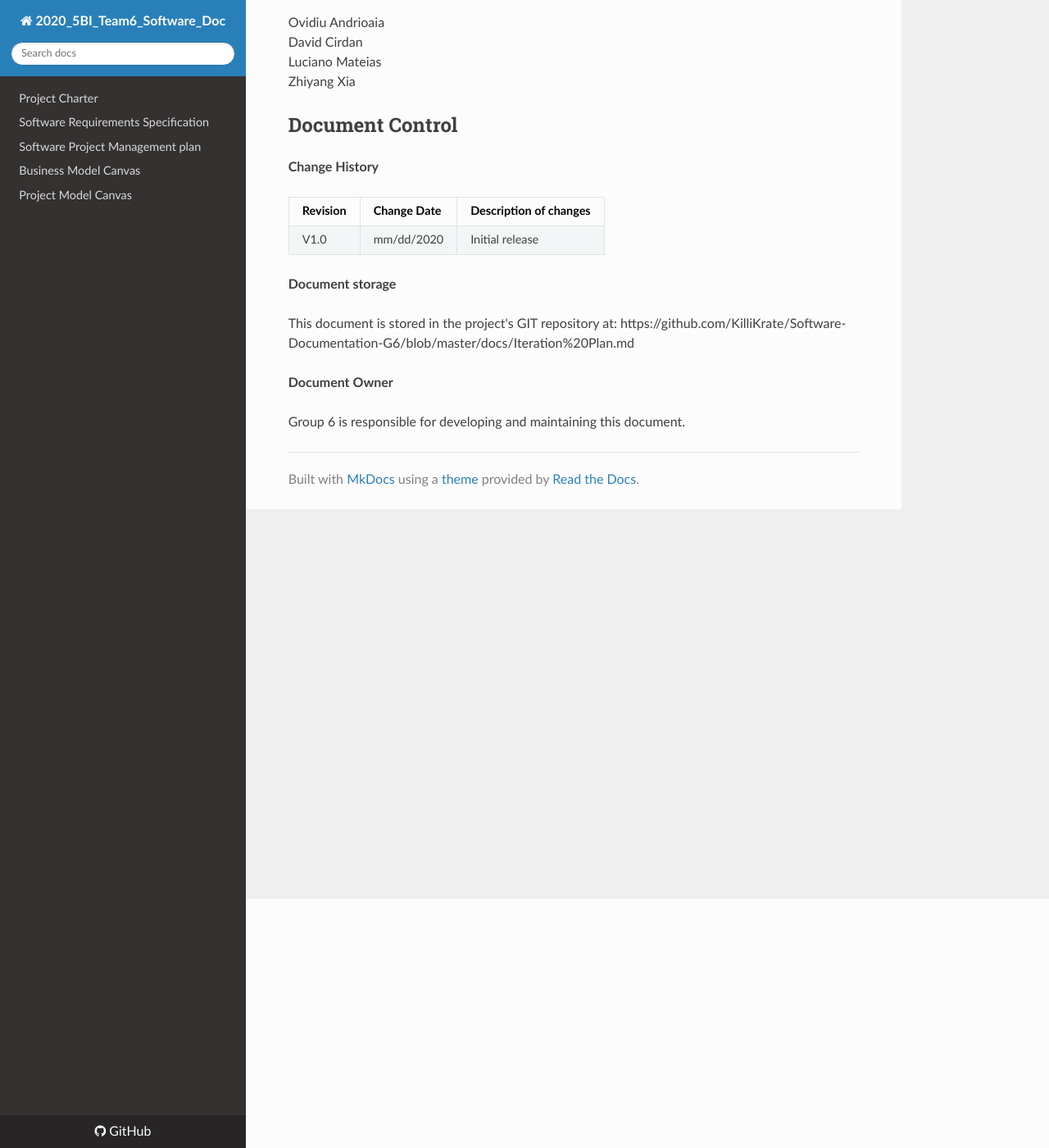
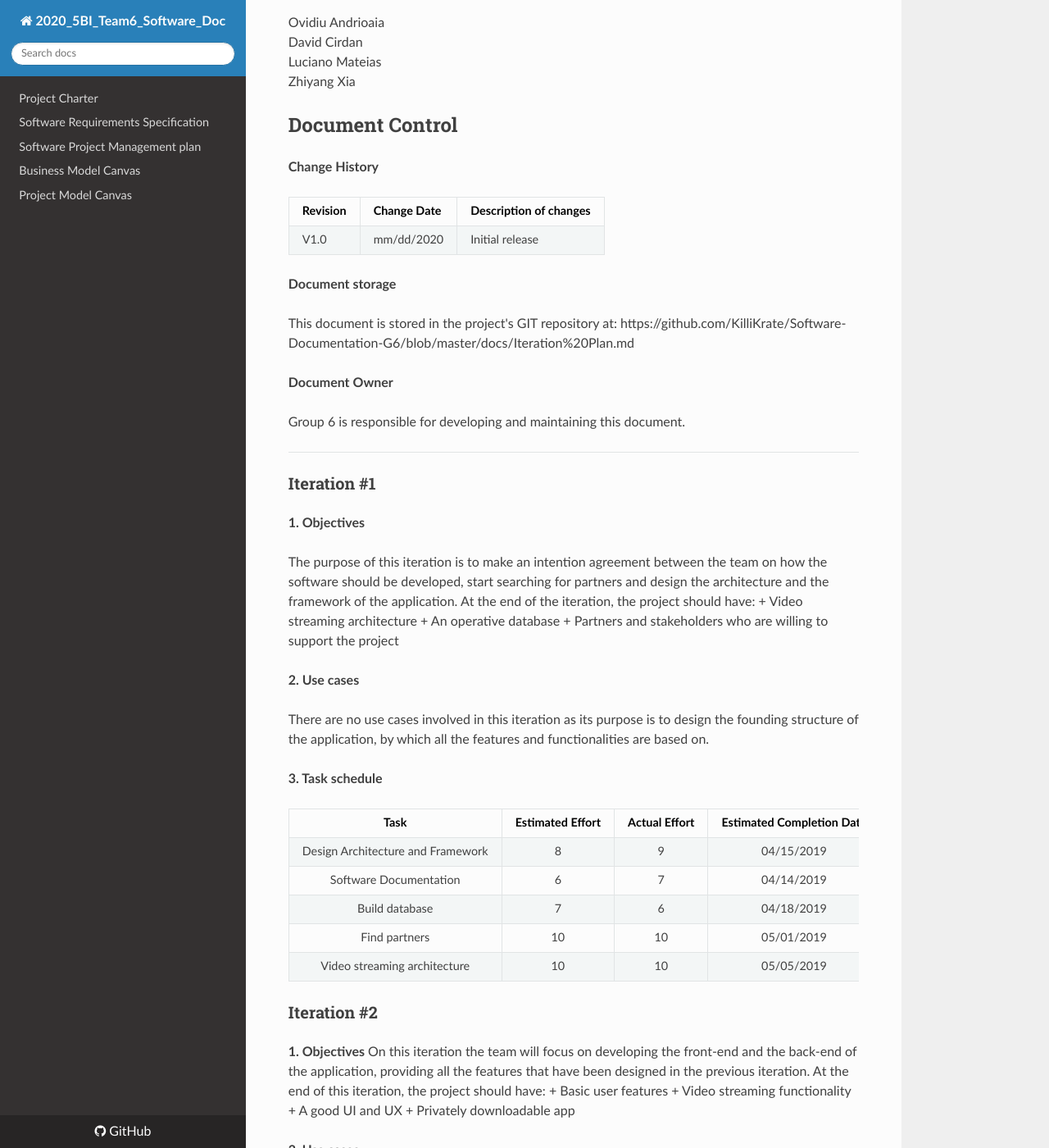
Before and after one commit to KilliKrate/Software-Documentation-G6, an MkDocs documentation site: the page built from docs/Iteration Plan/index.md, in a window 1280 px wide and 1400 px high, scrolled down 304 px. Shown: the whole window at 82% size. Built offline with MkDocs 1.6.1, drawn with Linux system fonts in a browser that asks for light colours; nearby versions of some CDN libraries; some of the changed text lies outside the part shown.

Commit message:
Added iteration plan

```diff
--- a/docs/Iteration Plan/index.md
+++ b/docs/Iteration Plan/index.md
@@ -25,3 +25,77 @@ https://github.com/KilliKrate/Software-Documentation-G6/blob/master/docs/Iterati
 **Document Owner**
 
 Group 6 is responsible for developing and maintaining this document.
+
+--------------------------------------------------------------------------
+
+### Iteration #1
+
+**1. Objectives**
+
+The purpose of this iteration is to make an intention agreement between the team on how the software
+should be developed, start searching for partners and design the architecture and the framework of the application.
+At the end of the iteration, the project should have:
++ Video streaming architecture
++ An operative database
++ Partners and stakeholders who are willing to support the project
+
+**2. Use cases**
+
+There are no use cases involved in this iteration as its purpose is to design the founding structure of the application, by which all the features and functionalities are based on.
+
+**3. Task schedule**
+
+| Task | Estimated Effort | Actual Effort | Estimated Completion Date | Actual Completion Date | Owner | Status |
+|:----:|:----------------:|:-------------:|:-------------------------:|:----------------------:|:-----:|:------:|
+| Design Architecture and Framework | 8 | 9 | 04/15/2019 | 04/15/2019 | Whole team | Finished |
+| Software Documentation | 6 | 7 | 04/14/2019 | 04/14/2019 | Whole team | Finished |
+| Build database | 7 | 6 | 04/18/2019 | 04/20/2019 | Luciano Mateias, Ovidiu Androiaia | Finished |
+| Find partners | 10 | 10 | 05/01/2019 | 05/10/2019 | Angelo Xia | Finished |
+| Video streaming architecture | 10 | 10 | 05/05/2019 | 05/10/2019 | Luciano Mateias, Ovidiu Androiaia | Finished |
+
+### Iteration #2
+
+**1. Objectives**
+On this iteration the team will focus on developing the front-end and the back-end of the application, providing all the features that have been designed in the previous iteration.
+At the end of this iteration, the project should have:
++ Basic user features
++ Video streaming functionality
++ A good UI and UX
++ Privately downloadable app
+
+**2. Use cases**
+
+The following use cases are involved in this iteration:
++ UC1: Register and login - Basic flow
++ UC2: Create, modify and delete lessons - Basic flow and alternate flows
++ UC3: Create tests: Basic flow and alternate flows.
++ UC4: Watch videos - Basic flow.
+
+**3. Task schedule**
+
+| Task | Estimated Effort | Actual Effort | Estimated Completion Date | Actual Completion Date | Owner | Status |
+|:----:|:----------------:|:-------------:|:-------------------------:|:----------------------:|:-----:|:------:|
+| Database deployment | 4 | 3 | 05/10/2019 | 05/11/2019 | Luciano Mateias, Ovidiu Andrioaia | Finished |
+| Back-end development | 7 | 8 | 05/20/2019 | 05/25/2019 | Luciano Mateias, Ovidiu Andrioaia | Finished |
+| Front-end development | 7 | 6 | 05/15/2019 | 05/24/2019 | David Cirdan, Angelo Xia | Finished |
+| Video streaming feature | 10 | 10 | 06/10/2019 | 06/12/2019 | Whole team | Finished |
+| Launch of beta | 10 | 10 | 07/01/2019 | 07/10/2019 | Whole team | Finished |
+
+### Iteration #3
+
+**1. Objectives**
+
+The third iteration has the purpose to launch the final release, with the approval of partners, stakeholders and various software debugging.
+At the end of this iteration, the project should have:
++ A stable and public application for everyone
+
+**2. Use cases**
+
+There aren't new use cases involved in this iteration.
+
+**3. Task schedule**
+
+| Task | Estimated Effort | Actual Effort | Estimated Completion Date | Actual Completion Date | Owner | Status |
+|:----:|:----------------:|:-------------:|:-------------------------:|:----------------------:|:-----:|:------:|
+| Software debugging | 6 | 6 | 07/31/2019 | 08/10/2019 | Whole team | Finished |
+| Final release on GitHub | 5 | 7 | 09/01/2019 | 09/13/2019 | Whole team | Finished |
```
